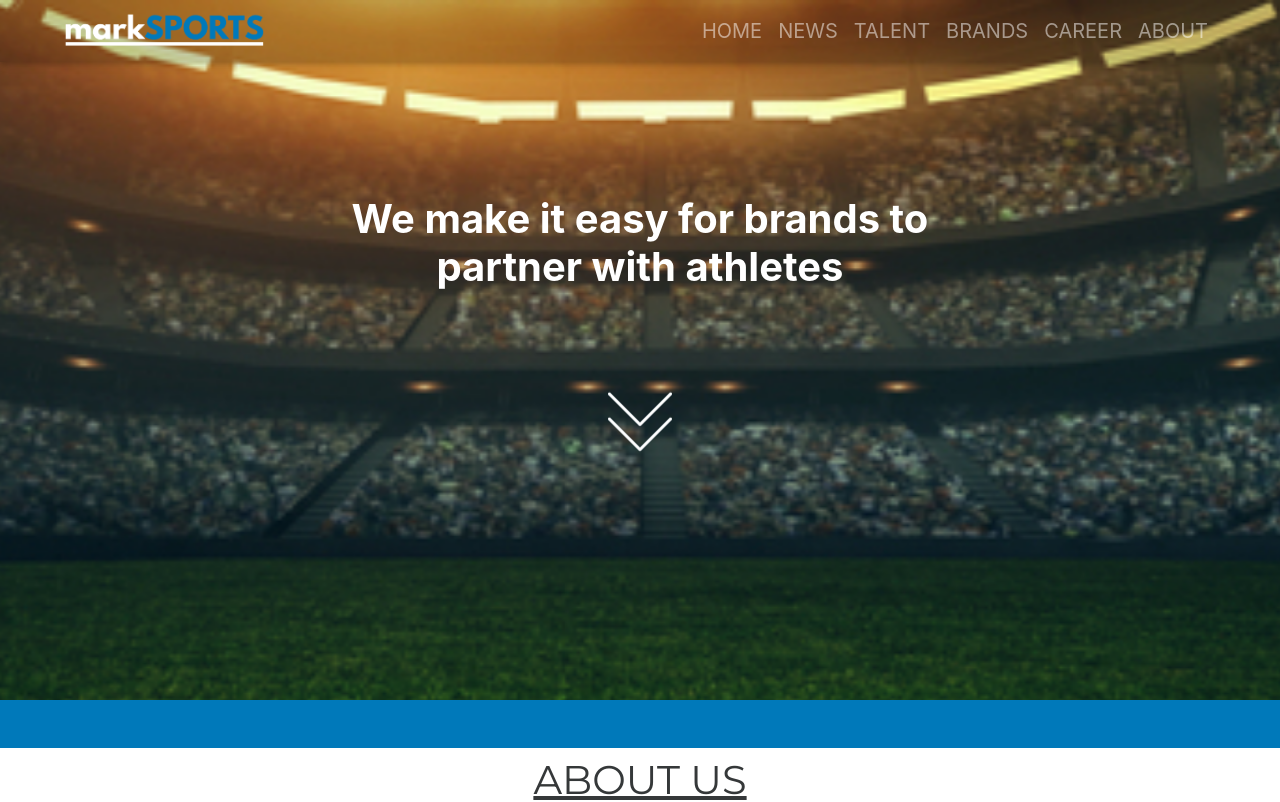
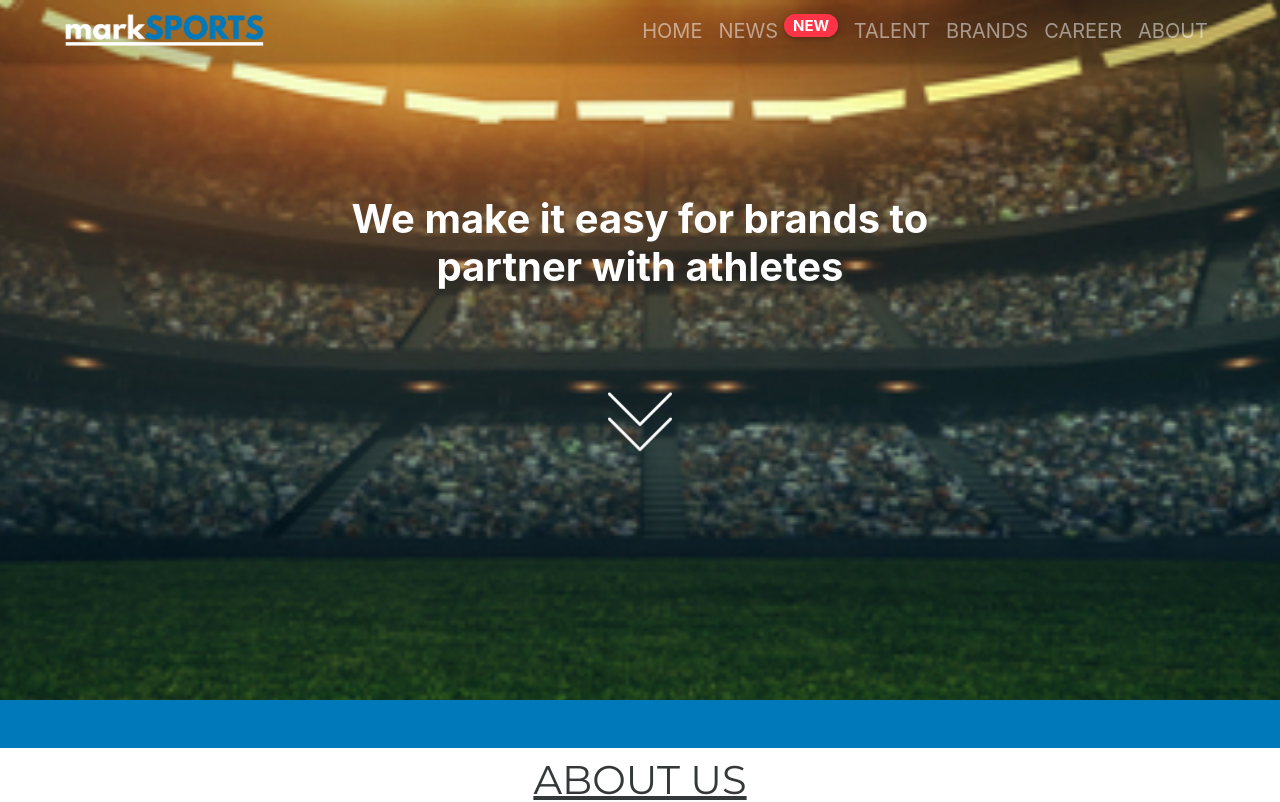
Before and after one commit to sidhearts/marksports, a React (Create React App) app: page / in a window 1280 px wide. Shown: the top 802 px of the page. Built offline with nearby package versions, Linux system fonts and the light colour scheme.

Commit message:
pulse badge

```diff
--- a/src/component/Header.js
+++ b/src/component/Header.js
@@ -45,7 +45,7 @@ export default function Header() {
                 <b>HOME</b>
               </Nav.Link>
               <Nav.Link href="https://themarksports.online/" target="_blank" className="links">
-                <b>NEWS</b>
+                <b>NEWS </b><sup className="badge badge-pill badge-danger pulse">NEW</sup>
               </Nav.Link>
               <Nav.Link href="/talent#main" className="links">
                 <b>TALENT</b>
--- a/src/stylesheets/home.css
+++ b/src/stylesheets/home.css
@@ -146,3 +146,23 @@ a {
   border-radius: 15px;
   text-align: left;
 }
+
+/* Badge animation */
+.pulse{
+  animation: pulse 1s infinite;
+}
+
+@keyframes pulse {
+  0% {
+    transform: scale(1);
+    opacity: 1;
+  }
+  60% {
+    transform: scale(1.3);
+    opacity: 0.4;
+  }
+  100% {
+    transform: scale(1.4);
+    opacity: 0;
+  }
+}
```
